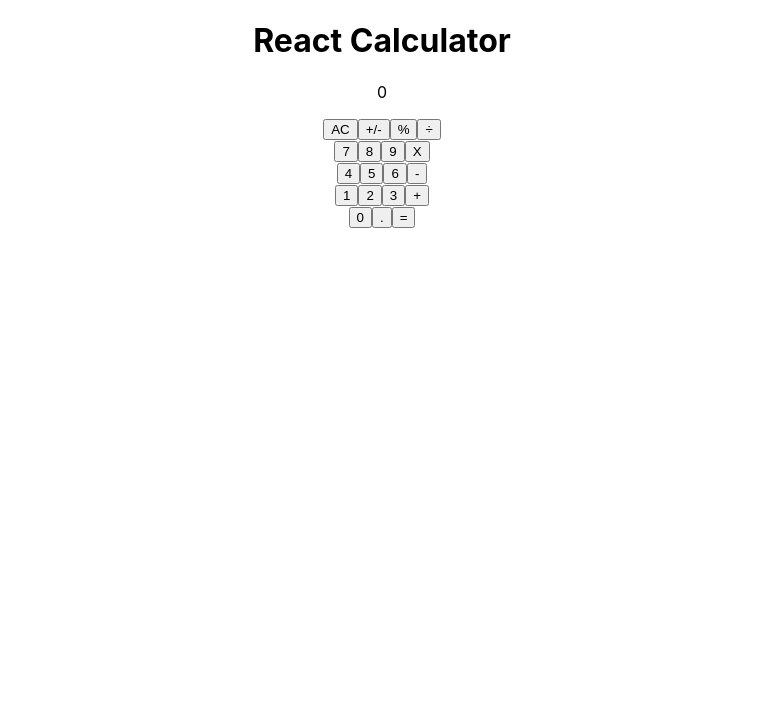
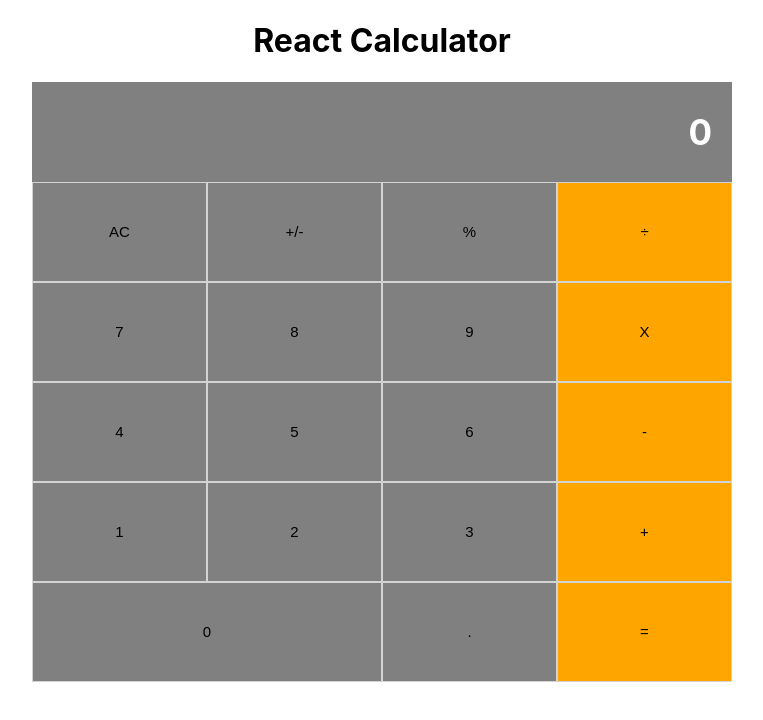
Before and after one commit to rociac/react-calculator, a React (Create React App) app: page / in a window 1280 px wide. Shown: the top 720 px of the page, without its empty margins (258-1021 px from the left). Built offline with nearby package versions, Linux system fonts and the light colour scheme.

Commit message:
Add styling to components

```diff
--- a/src/components/App.css
+++ b/src/components/App.css
@@ -1,38 +1,9 @@
 .App {
-  text-align: center;
-}
-
-.App-logo {
-  height: 40vmin;
-  pointer-events: none;
-}
-
-@media (prefers-reduced-motion: no-preference) {
-  .App-logo {
-    animation: App-logo-spin infinite 20s linear;
-  }
-}
-
-.App-header {
-  background-color: #282c34;
-  min-height: 100vh;
   display: flex;
   flex-direction: column;
   align-items: center;
-  justify-content: center;
-  font-size: calc(10px + 2vmin);
-  color: white;
 }
 
-.App-link {
-  color: #61dafb;
+.calculator {
+  width: 700px;
 }
-
-@keyframes App-logo-spin {
-  from {
-    transform: rotate(0deg);
-  }
-  to {
-    transform: rotate(360deg);
-  }
-}
--- a/src/components/App.js
+++ b/src/components/App.js
@@ -7,8 +7,10 @@ function App() {
   return (
     <div className="App">
       <h1>React Calculator</h1>
-      <Display />
-      <ButtonPanel />
+      <div className="calculator">
+        <Display />
+        <ButtonPanel />
+      </div>
     </div>
   );
 }
--- a/src/components/Button.css
+++ b/src/components/Button.css
@@ -0,0 +1,7 @@
+.button {
+  text-align: center;
+  color: black;
+  height: 100px;
+  font-size: 15px;
+  border: 1px solid lightgray;
+}
--- a/src/components/Button.js
+++ b/src/components/Button.js
@@ -1,12 +1,26 @@
 import React from 'react';
 import PropTypes from 'prop-types';
+import './Button.css';
 
-const button = ({ name }) => (
-  <button className="button" type="button">{name}</button>
+const button = ({ name, width, background }) => (
+  <button
+    style={{ backgroundColor: background, width }}
+    className="button"
+    type="button"
+  >
+    {name}
+  </button>
 );
 
 button.propTypes = {
   name: PropTypes.string.isRequired,
+  width: PropTypes.string,
+  background: PropTypes.string,
+};
+
+button.defaultProps = {
+  width: '25%',
+  background: 'grey',
 };
 
 export default button;
--- /dev/null
+++ b/src/components/ButtonPanel.css
@@ -0,0 +1,8 @@
+.buttonPanel {
+  display: flex;
+  flex-direction: column;
+}
+
+.buttonPanel div {
+  height: 100px;
+}
--- a/src/components/ButtonPanel.js
+++ b/src/components/ButtonPanel.js
@@ -1,5 +1,6 @@
 import React from 'react';
 import Button from './Button';
+import './ButtonPanel.css';
 
 const buttonPanel = () => (
   <div className="buttonPanel">
@@ -7,30 +8,30 @@ const buttonPanel = () => (
       <Button name="AC" />
       <Button name="+/-" />
       <Button name="%" />
-      <Button name="÷" />
+      <Button name="÷" background="orange" />
     </div>
     <div className="group-2">
       <Button name="7" />
       <Button name="8" />
       <Button name="9" />
-      <Button name="X" />
+      <Button name="X" background="orange" />
     </div>
     <div className="group-3">
       <Button name="4" />
       <Button name="5" />
       <Button name="6" />
-      <Button name="-" />
+      <Button name="-" background="orange" />
     </div>
     <div className="group-4">
       <Button name="1" />
       <Button name="2" />
       <Button name="3" />
-      <Button name="+" />
+      <Button name="+" background="orange" />
     </div>
     <div className="group-5">
-      <Button name="0" />
+      <Button name="0" width="50%" />
       <Button name="." />
-      <Button name="=" />
+      <Button name="=" background="orange" />
     </div>
   </div>
 );
--- a/src/components/Display.css
+++ b/src/components/Display.css
@@ -0,0 +1,12 @@
+.display {
+  display: flex;
+  background-color: gray;
+  height: 100px;
+  color: white;
+  font-weight: bold;
+  text-align: right;
+  justify-content: flex-end;
+  align-items: center;
+  padding-right: 20px;
+  font-size: 35px;
+}
--- a/src/components/Display.js
+++ b/src/components/Display.js
@@ -1,10 +1,9 @@
 import React from 'react';
 import PropTypes from 'prop-types';
+import './Display.css';
 
 const display = ({ result }) => (
-  <div className="display">
-    <p>{result}</p>
-  </div>
+  <div className="display">{result}</div>
 );
 
 display.defaultProps = {
```
